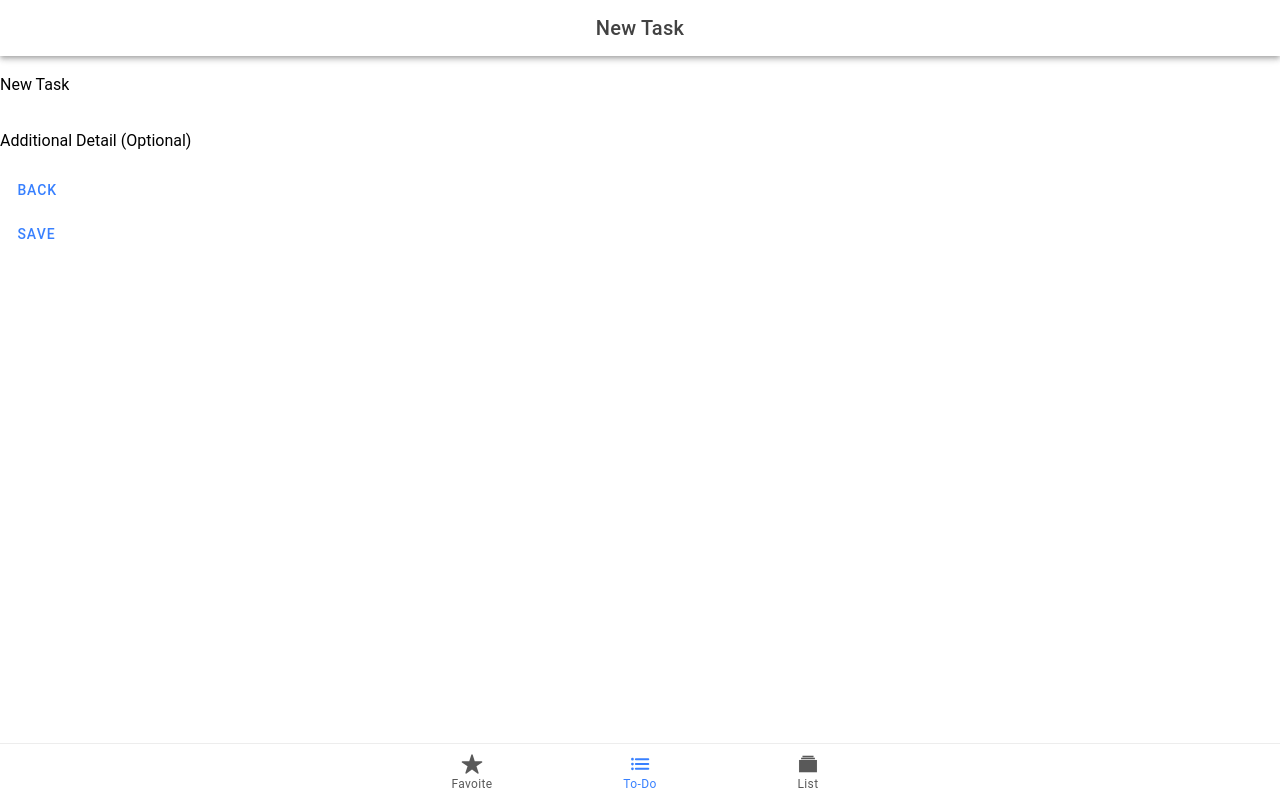
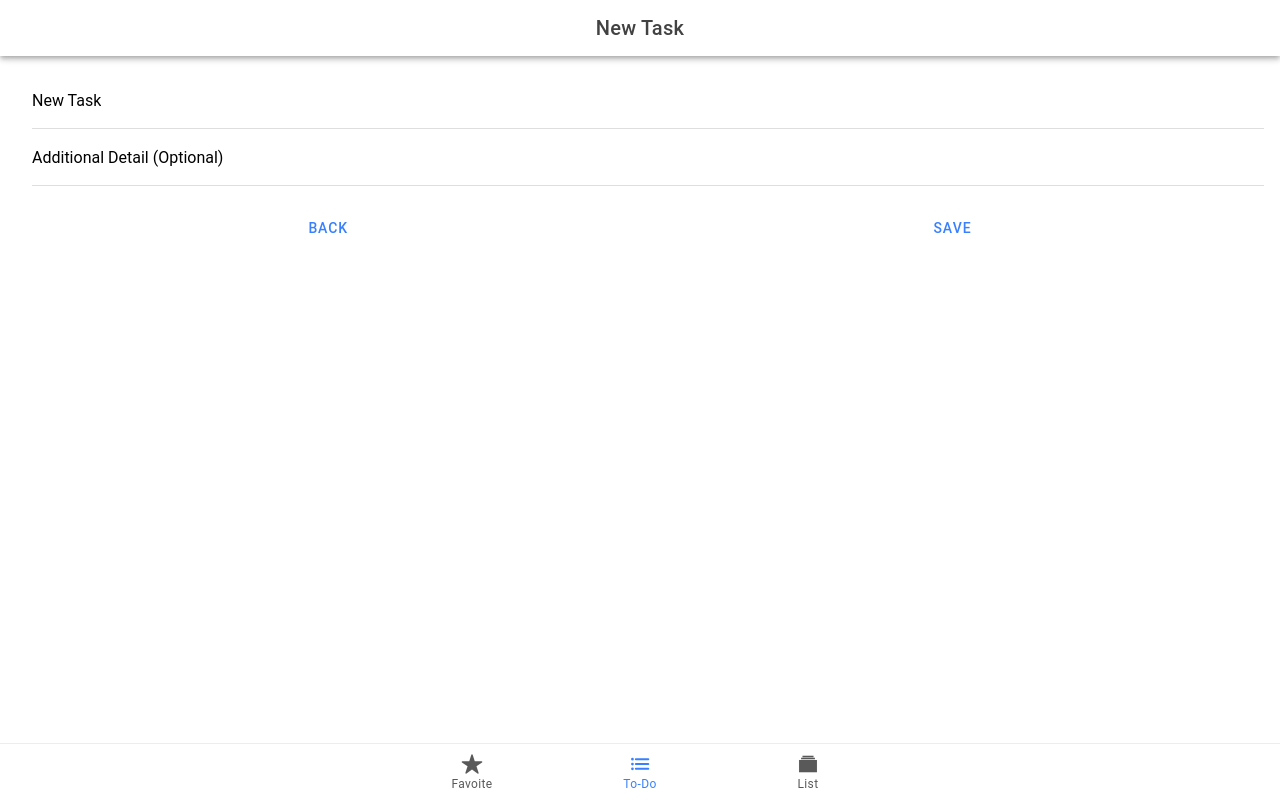
Before and after one commit to twan-hub/Shark, a React (Vite) app: page /tab2/todoadd in a window 1280 px wide. Built offline with nearby package versions, Linux system fonts and the light colour scheme.

Commit message:
add style to task form

```diff
--- a/src/pages/TodoAdd.css
+++ b/src/pages/TodoAdd.css
@@ -1,4 +1,5 @@
-.center-title{
+.form-buttons{
     display: flex;
-    justify-content: flex-end;
+    justify-content: space-around;
+    padding-top: 20px;
 }
--- a/src/pages/TodoAdd.tsx
+++ b/src/pages/TodoAdd.tsx
@@ -1,4 +1,4 @@
-import { IonBackButton, IonButton, IonButtons, IonContent, IonFab, IonFabButton, IonFabList, IonHeader, IonIcon, IonInput, IonPage, IonTitle, IonToolbar } from '@ionic/react';
+import { IonBackButton, IonButton, IonButtons, IonContent, IonFab, IonFabButton, IonFabList, IonHeader, IonIcon, IonInput, IonItem, IonPage, IonTitle, IonToolbar } from '@ionic/react';
 import ExploreContainer from '../components/ExploreContainer';
 import './TodoAdd.css';
 import { add, chevronUpCircle, colorPalette, globe } from 'ionicons/icons';
@@ -12,26 +12,33 @@ const TodoAdd: React.FC = () => {
         </IonToolbar>
       </IonHeader>
       <IonContent>
-        <div>
-          <IonInput label="New Task" labelPlacement="floating" maxlength={20}></IonInput>
-
+        <form className='ion-padding'>
+          <IonItem>
+            <IonInput
+              label="New Task"
+              labelPlacement="floating"
+              maxlength={20}
+            ></IonInput>
+          </IonItem>
+          <IonItem>
             <IonInput
               label="Additional Detail (Optional) "
               labelPlacement="floating"
               maxlength={20}
               counterFormatter={(inputLength, maxLength) => `${maxLength - inputLength} characters remaining`}
             ></IonInput>
-        </div>
-
-        <div>
+          </IonItem>
+          <div className='form-buttons'>
             <IonButtons>
-            <IonButton fill="clear" href="#">Back</IonButton>
+              <IonButton fill="clear" href="tab2">Back</IonButton>
             </IonButtons>
 
             <IonButtons>
               <IonButton fill="clear" href="tab2">Save</IonButton>
             </IonButtons>
           </div>
+        </form>
+
 
       </IonContent>
     </IonPage>
```
Lines whose indentation alone changed are shown as unchanged.
